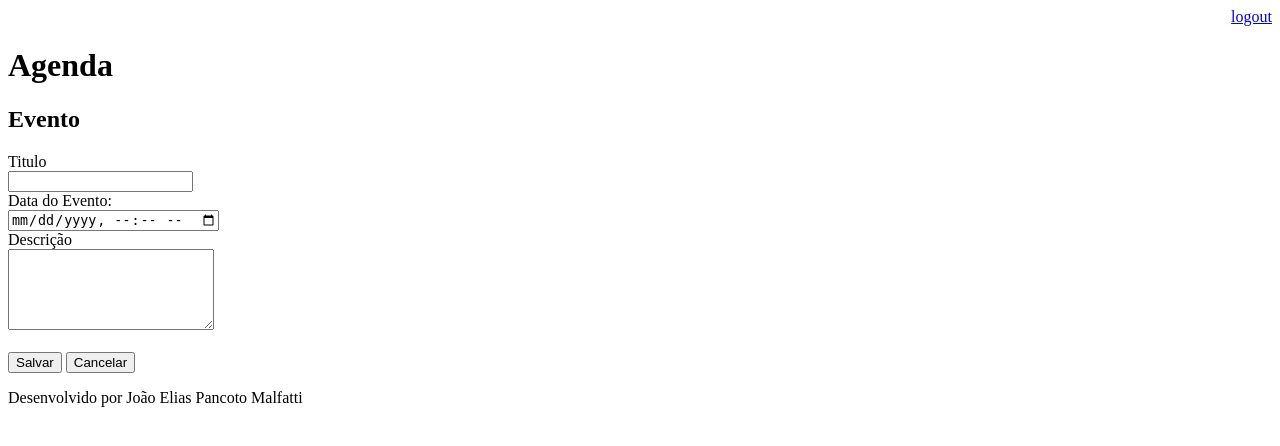
After one commit to joaomalfatti/webagenda, a Django app: page /agenda/evento/ in a window 1280 px wide. The commit adds this page. Shown: the top 446 px of the page. Run offline with Django 3.2, Linux system fonts and the light colour scheme; a user stored in the database is signed in.

Commit message:
Fazendo agenda e inserindo dados

```diff
--- a/GestaoContrato/urls.py
+++ b/GestaoContrato/urls.py
@@ -23,6 +23,8 @@ from django.views.generic import RedirectView
 urlpatterns = [
     path('admin/', admin.site.urls),
     path('agenda/', views.lista_eventos),
+    path('agenda/evento/',views.evento),
+    path('agenda/evento/submit',views.submit_evento),
     path('', RedirectView.as_view(url="/agenda/")),
     path('login/', views.login_user),
     path('login/submit', views.submit_login),
--- a/Templates/agenda.html
+++ b/Templates/agenda.html
@@ -3,6 +3,9 @@
 {% block content %}
 
     <h2>Agendamentos</h2>
+    <a href="evento/">
+        <button type="button">Novo Evento</button>
+    </a>
 
     <ul style="font-size: 18px; font-family: arial;">
         {% for evento in eventos %}
--- /dev/null
+++ b/Templates/evento.html
@@ -0,0 +1,25 @@
+{% extends "model-page.html" %}
+
+{% block content %}
+
+<h2>Evento</h2>
+<form action="submit" method="POST"> {% csrf_token %}
+    <label>Titulo</label>
+    <br>
+    <input type="text" name="titulo" siza="23">
+    <br>
+    <label>Data do Evento:</label>
+    <br>
+    <input type="datetime-local" name="data_evento">
+    <br>
+    <label>Descrição</label>
+    <br>
+    <textarea name="descricao" rows="5" cols ="23"></textarea>
+    <br><br>
+    <button type="submit">Salvar</button>
+    <a href="/">
+        <button type="button">Cancelar</button>
+    </a>
+</form>
+
+{% endblock %}
--- a/core/views.py
+++ b/core/views.py
@@ -31,3 +31,20 @@ def lista_eventos(request):
     evento = Evento.objects.filter(usuario=usuario)
     dados = {'eventos': evento}
     return render(request, 'agenda.html', dados)
+
+@login_required(login_url='/login/')
+def evento(request):
+    return  render(request, 'evento.html')
+
+@login_required(login_url='/login/')
+def submit_evento(request):
+    if request.POST:
+        titulo = request.POST.get('titulo')
+        data_evento = request.POST.get('data_evento')
+        descricao = request.POST.get('descricao')
+        usuario = request.user
+        Evento.objects.create(titulo=titulo,
+                              data_evento = data_evento,
+                              descricao = descricao,
+                              usuario=usuario)
+    return  redirect('/')
```
Also changed, not shown: db.sqlite3, 1 other file.
